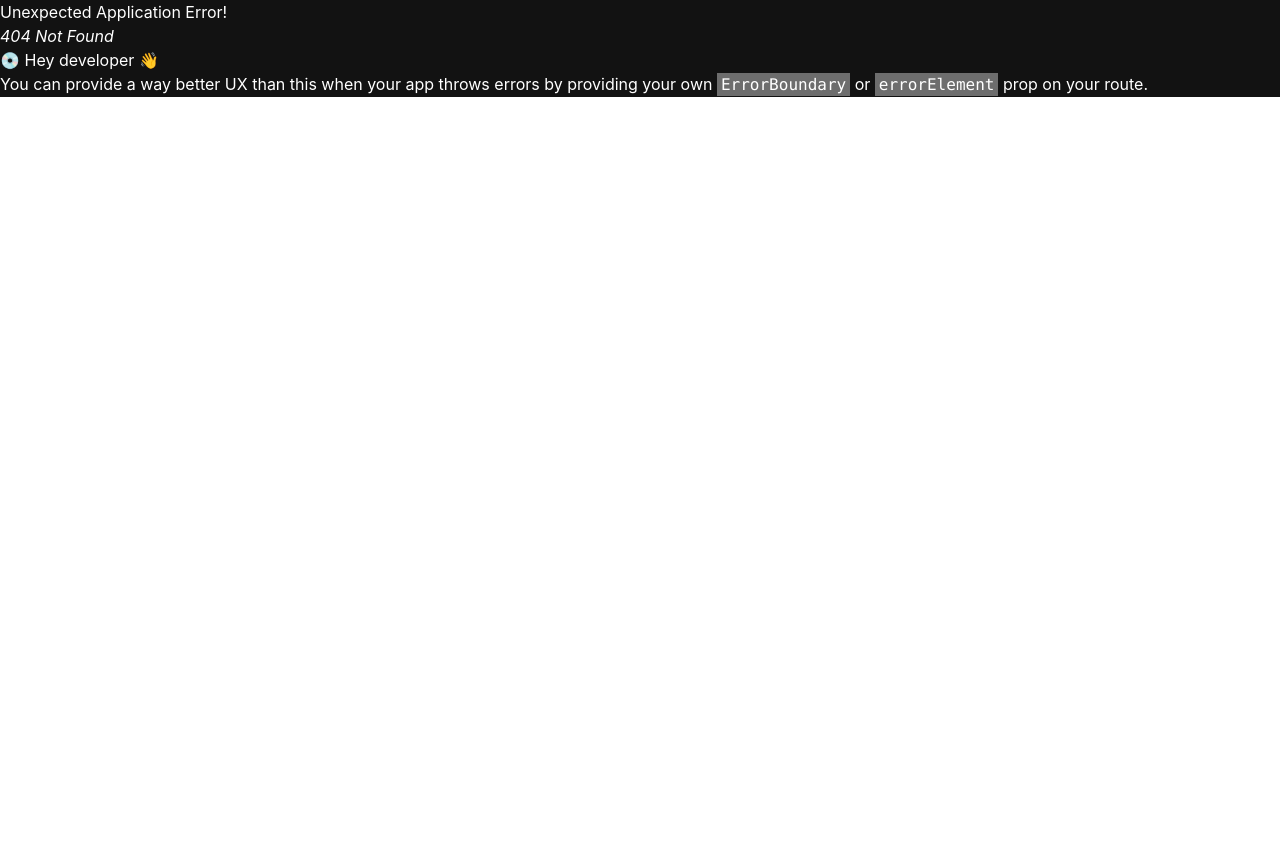
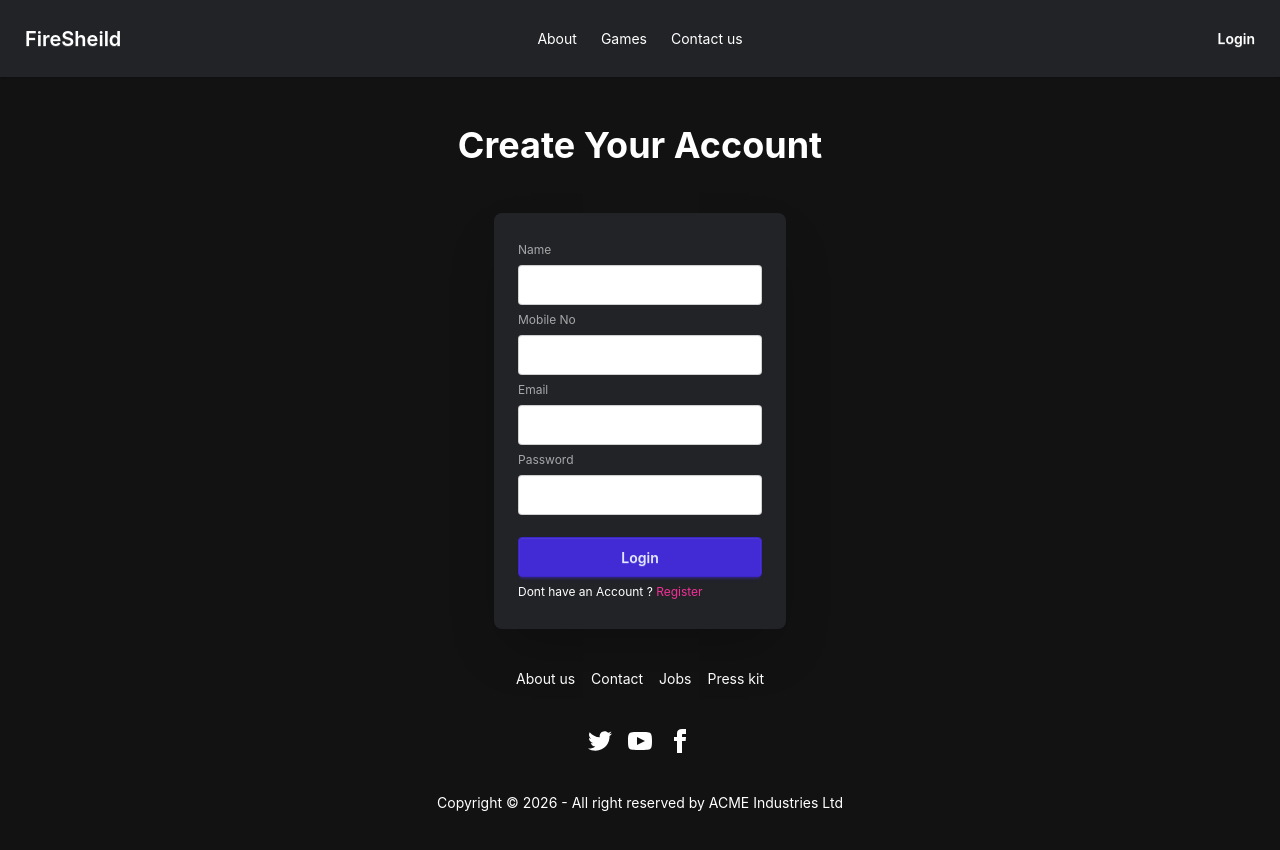
Before and after one commit to Shamim-Faqer/b12-a09-firesheild, a React (Vite) app: page /register in a window 1280 px wide. Before the commit this address had no page. Shown: the top 850 px of the page. Before the commit the page ends 800 px from the top, so only its background shows below. Built offline with nearby package versions, Linux system fonts and the light colour scheme.

Commit message:
design-done

```diff
--- /dev/null
+++ b/src/components/Login.jsx
@@ -0,0 +1,32 @@
+import React from 'react'
+import { NavLink } from 'react-router-dom';
+
+function Login() {
+  return (
+    <div>
+<div className="reserved flex flex-col justify-center items-center">
+  <div className="content">
+    <h2 className='text-4xl font-bold p-3 py-12'>Login Your Account</h2>
+
+  </div>
+  <div className="body">
+     <div className="card bg-[#222327] w-full max-w-sm shrink-0 shadow-2xl">
+      <div className="card-body">
+        <fieldset className="fieldset">
+          <label className="label">Email</label>
+          <input type="email" className="input" placeholder="Email" />
+          <label className="label">Password</label>
+          <input type="password" className="input" placeholder="Password" />
+          <div><a className="link link-hover text-secondary">Forgot password?</a></div>
+          <button className="btn btn-primary mt-4">Login</button>
+          <div>Dont have an Account ? <NavLink to={"/register"} className='text-secondary link link-hover'>Register</NavLink></div>
+        </fieldset>
+      </div>
+    </div>
+  </div>
+</div>
+    </div>
+  )
+}
+
+export default Login;
--- /dev/null
+++ b/src/components/Register.jsx
@@ -0,0 +1,40 @@
+import React from 'react';
+import { NavLink } from 'react-router-dom';
+
+function Register() {
+  return (
+    <div>
+      <div>
+        <div>
+<div className="reserved flex flex-col justify-center items-center">
+  <div className="content">
+    <h2 className='text-4xl font-bold p-3 py-12'>Create Your Account</h2>
+
+  </div>
+  <div className="body">
+     <div className="card bg-[#222327] w-full max-w-sm shrink-0 shadow-2xl">
+      <div className="card-body">
+        <fieldset className="fieldset">
+          <label className="label">Name</label>
+          <input type="email" className="input" placeholder="Email" />
+          <label className="label">Mobile No</label>
+          <input type="password" className="input" placeholder="Password" />
+          <label className="label">Email</label>
+          <input type="email" className="input" placeholder="Email" />
+          <label className="label">Password</label>
+          <input type="password" className="input" placeholder="Password" />
+
+          <button className="btn btn-primary mt-4">Login</button>
+          <div>Dont have an Account ? <NavLink to={"/login"} className='text-secondary link link-hover'>Register</NavLink></div>
+        </fieldset>
+      </div>
+    </div>
+  </div>
+</div>
+    </div>
+      </div>
+    </div>
+  )
+}
+
+export default Register;
--- a/src/layout/Header.jsx
+++ b/src/layout/Header.jsx
@@ -1,4 +1,5 @@
 import React from 'react'
+import { NavLink } from 'react-router-dom';
 // #0D0D0D
 // #212226
 function Header() {
@@ -14,23 +15,23 @@ function Header() {
       <ul
         tabIndex="-1"
         className="menu menu-sm dropdown-content rounded-box z-1 mt-3 w-52 p-2 shadow">
-        <li>About</li>
-        <li>Games</li>
-        <li>Contact us</li>
+        <NavLink>About</NavLink>
+        <NavLink to={"games"}>Games</NavLink>
+        <NavLink>Contact us</NavLink>
 
       </ul>
     </div>
-    <a className="btn btn-ghost btn-primary text-white text-xl">FireSheild</a>
+    <NavLink to={"/"} className="btn btn-ghost btn-primary text-white text-xl">FireSheild</NavLink>
   </div>
-  <div className="navbar-center hidden lg:flex">
-    <ul className="menu menu-horizontal px-1">
-      <li><a>About</a></li>
-      <li><a>Games</a></li>
-      <li><a>Contact us</a></li>
+  <div className="navbar-center hidden lg:flex ">
+    <ul className="menu menu-horizontal">
+      <NavLink className="p-3" >About</NavLink>
+        <NavLink to={"games"} className="p-3">Games</NavLink>
+        <NavLink className="p-3">Contact us</NavLink>
     </ul>
   </div>
   <div className="navbar-end">
-    <a className="btn btn-ghost btn-primary text-white ">Login</a>
+    <NavLink to={"login"} className="btn btn-ghost btn-primary text-white ">Login</NavLink>
   </div>
 </div>
       </div>
--- /dev/null
+++ b/src/layout/TrendingGames.jsx
@@ -0,0 +1,45 @@
+import React, { useContext } from 'react';
+import { GameContext } from '../provider/GameProvider';
+import { NavLink } from 'react-router-dom';
+
+function TrendingGames() {
+const {games} = useContext(GameContext);
+
+
+  return (
+    <div className='container mx-auto p-5'>
+      <h2 className='text-3xl font-bold mb-6 text-center'>Trending Games</h2>
+
+      {/* গ্রিড কন্টেইনার ম্যাপের বাইরে থাকবে */}
+      <div className="grid grid-cols-1 md:grid-cols-2 lg:grid-cols-3 gap-6">
+        {
+          // শুধুমাত্র প্রথম ৬টি গেম দেখানোর জন্য slice
+          games.slice(0, 6).map(game => (
+            <div key={game.id} className="card border p-4 shadow-md rounded-xl bg-white hover:scale-105 transition-transform">
+              <img
+                src={game.image || game.coverPhoto}
+                alt={game.title}
+                className='w-full h-48 object-cover rounded-lg mb-4'
+              />
+              <h3 className='font-bold text-xl'>{game.title}</h3>
+              <p className='text-sm text-blue-600 font-medium'>{game.category}</p>
+              <p className='text-gray-600 text-xs my-2 line-clamp-2'>{game.description}</p>
+
+              <div className='flex justify-between items-center mt-4 pt-3 border-t'>
+                <span className='text-sm font-semibold text-gray-700'>🛠 {game.developer}</span>
+                <span className='text-yellow-500 font-bold'>⭐ {game.ratings}</span>
+              </div>
+            </div>
+          ))
+        }
+      </div>
+
+      {/* একটি বাটন যা সব গেম দেখাবে */}
+      <div className='text-center mt-10'>
+          <NavLink to={"/games"} className='btn btn-primary px-8'>See All Games</NavLink>
+      </div>
+    </div>
+  )
+}
+
+export default TrendingGames;
--- /dev/null
+++ b/src/pages/GameDetails.jsx
@@ -0,0 +1,9 @@
+import React from 'react'
+
+function GameDetails() {
+  return (
+    <div>GameDetails</div>
+  )
+}
+
+export default GameDetails ;
--- a/src/pages/Home.jsx
+++ b/src/pages/Home.jsx
@@ -3,7 +3,7 @@ import Hero from '../components/Hero';
 import NewsLetter from '../components/NewsLetter';
 import Aboutme from '../components/Aboutme';
 import Contactus from '../components/Contactus';
-import Games from '../pages/Games';
+import TrendingGames from '../layout/TrendingGames';
 
 
 
@@ -12,9 +12,10 @@ function Home() {
   <div>
     <Hero></Hero>
       <NewsLetter></NewsLetter>
+      <TrendingGames></TrendingGames>
      <Aboutme></Aboutme>
     <Contactus></Contactus>
-<Games></Games>
+
 
   </div>
   )
```
Also changed, not shown: src/routes/Routes.jsx (+25 -1 lines).
